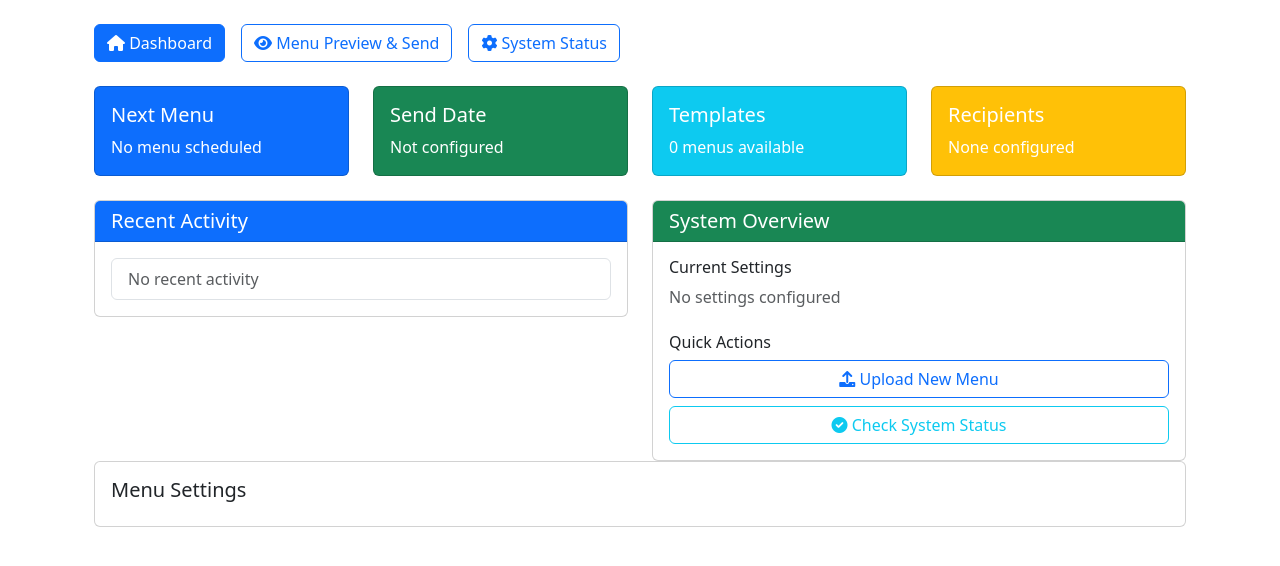
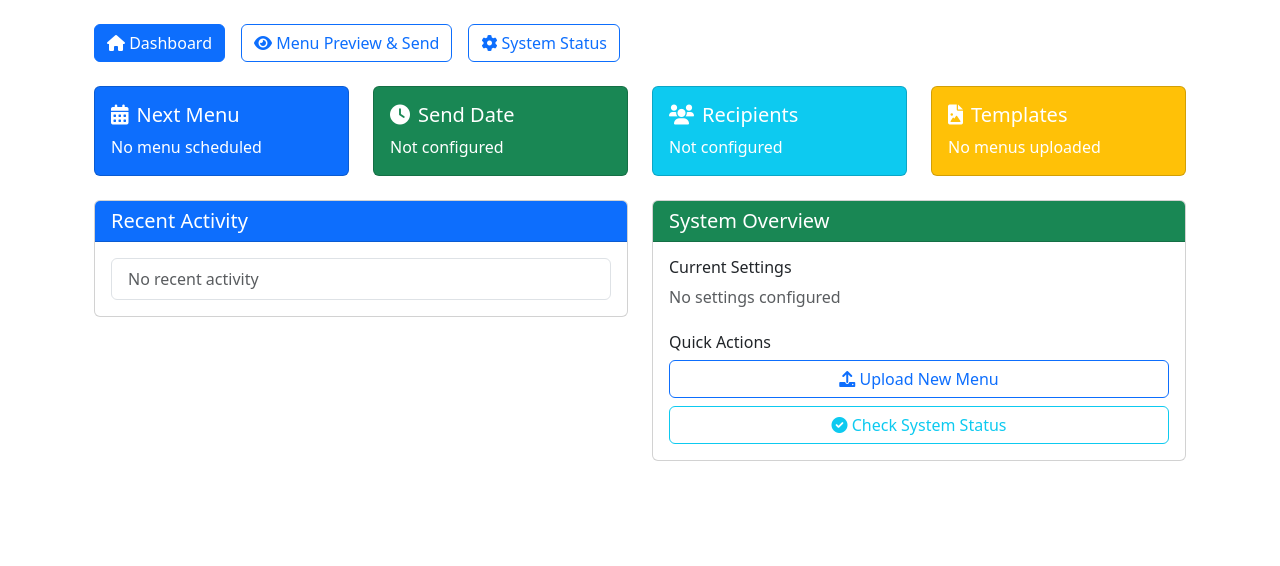
Before and after one commit to Kramfitt/holly_menus, a Flask app: page / in a window 1280 px wide. Shown: the part 56-622 px from the top of the page. Run offline with Flask 3, Linux system fonts and the light colour scheme; data that the repository does not hold is empty; some libraries are stand-ins or nearby versions.

Commit message:
Enhance dashboard quick stats with interactive cards and improved UX
- Add hover effects and icons to quick stats cards
- Link cards to relevant pages (preview, menus)
- Update card content with more dynamic information
- Improve visual hierarchy and interactivity
- Remove redundant settings section from index.html

```diff
--- a/templates/index.html
+++ b/templates/index.html
@@ -21,10 +21,14 @@
 
     <!-- Quick Stats -->
     <div class="row mb-4">
+        <!-- Next Menu Card -->
         <div class="col-md-3">
-            <div class="card bg-primary text-white">
+            <a href="/preview" class="text-decoration-none">
+                <div class="card bg-primary text-white hover-shadow" style="transition: all 0.3s ease;">
                     <div class="card-body">
-                    <h5 class="card-title">Next Menu</h5>
+                        <h5 class="card-title">
+                            <i class="fas fa-calendar-alt me-2"></i>Next Menu
+                        </h5>
                         <p class="card-text">
                             {% if next_menu %}
                                 {{ next_menu.season|title }} Week {{ next_menu.week_number }}
@@ -34,11 +38,17 @@
                         </p>
                     </div>
                 </div>
+            </a>
         </div>
+
+        <!-- Send Date Card -->
         <div class="col-md-3">
-            <div class="card bg-success text-white">
+            <a href="/preview" class="text-decoration-none">
+                <div class="card bg-success text-white hover-shadow" style="transition: all 0.3s ease;">
                     <div class="card-body">
-                    <h5 class="card-title">Send Date</h5>
+                        <h5 class="card-title">
+                            <i class="fas fa-clock me-2"></i>Send Date
+                        </h5>
                         <p class="card-text">
                             {% if next_menu %}
                                 {{ next_menu.send_date.strftime('%d %B %Y') }}
@@ -48,30 +58,58 @@
                         </p>
                     </div>
                 </div>
+            </a>
         </div>
+
+        <!-- Recipients Card -->
         <div class="col-md-3">
-            <div class="card bg-info text-white">
+            <a href="/preview" class="text-decoration-none">
+                <div class="card bg-info text-white hover-shadow" style="transition: all 0.3s ease;">
                     <div class="card-body">
-                    <h5 class="card-title">Templates</h5>
-                    <p class="card-text">{{ menu_count }} menus available</p>
-                </div>
-            </div>
-        </div>
-        <div class="col-md-3">
-            <div class="card bg-warning text-white">
-                <div class="card-body">
-                    <h5 class="card-title">Recipients</h5>
+                        <h5 class="card-title">
+                            <i class="fas fa-users me-2"></i>Recipients
+                        </h5>
                         <p class="card-text">
                             {% if settings and settings.recipient_emails %}
                                 {{ settings.recipient_emails|length }} configured
                             {% else %}
-                            None configured
+                                Not configured
                             {% endif %}
                         </p>
                     </div>
                 </div>
+            </a>
+        </div>
+
+        <!-- Templates Card -->
+        <div class="col-md-3">
+            <a href="/menus" class="text-decoration-none">
+                <div class="card bg-warning text-white hover-shadow" style="transition: all 0.3s ease;">
+                    <div class="card-body">
+                        <h5 class="card-title">
+                            <i class="fas fa-file-image me-2"></i>Templates
+                        </h5>
+                        <p class="card-text">
+                            {% if menus %}
+                                {{ menus|length }} menus
+                            {% else %}
+                                No menus uploaded
+                            {% endif %}
+                        </p>
                     </div>
                 </div>
+            </a>
+        </div>
+    </div>
+
+    <!-- Add some hover effect styles -->
+    <style>
+        .hover-shadow:hover {
+            transform: translateY(-3px);
+            box-shadow: 0 4px 8px rgba(0,0,0,0.2);
+            cursor: pointer;
+        }
+    </style>
 
     <!-- Add this after the Quick Stats section -->
     {% if unread_notifications %}
@@ -176,14 +214,6 @@
             </div>
         </div>
     </div>
-
-    <!-- Settings Section -->
-    <div class="card mb-4">
-        <div class="card-body">
-            <h5 class="card-title">Menu Settings</h5>
-            <!-- Your existing settings form -->
-        </div>
-    </div>
 </div>
 
 <script>
```
Also changed, not shown: templates/preview.html (+1 -61 lines). Lines whose indentation alone changed are shown as unchanged.
